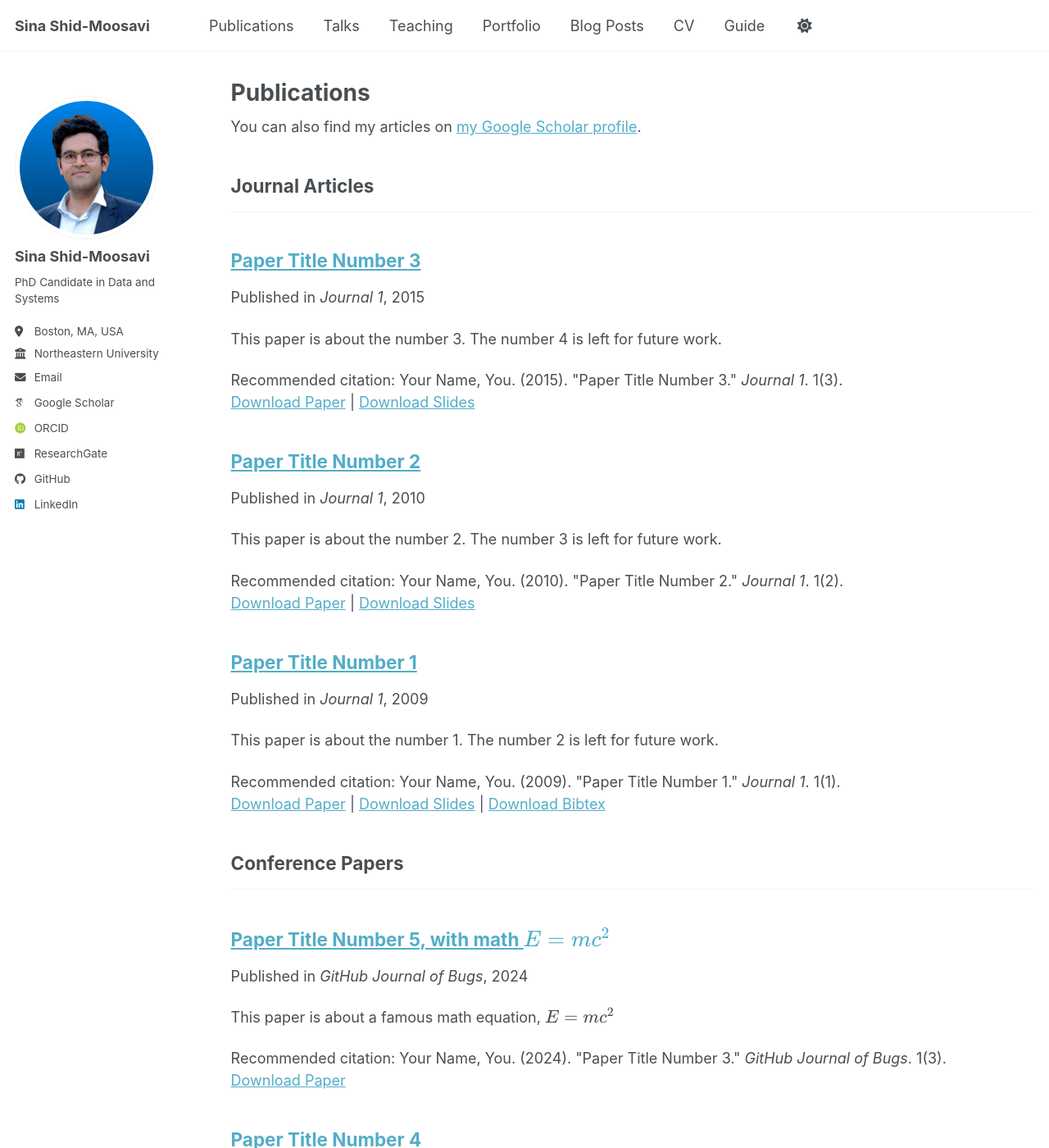
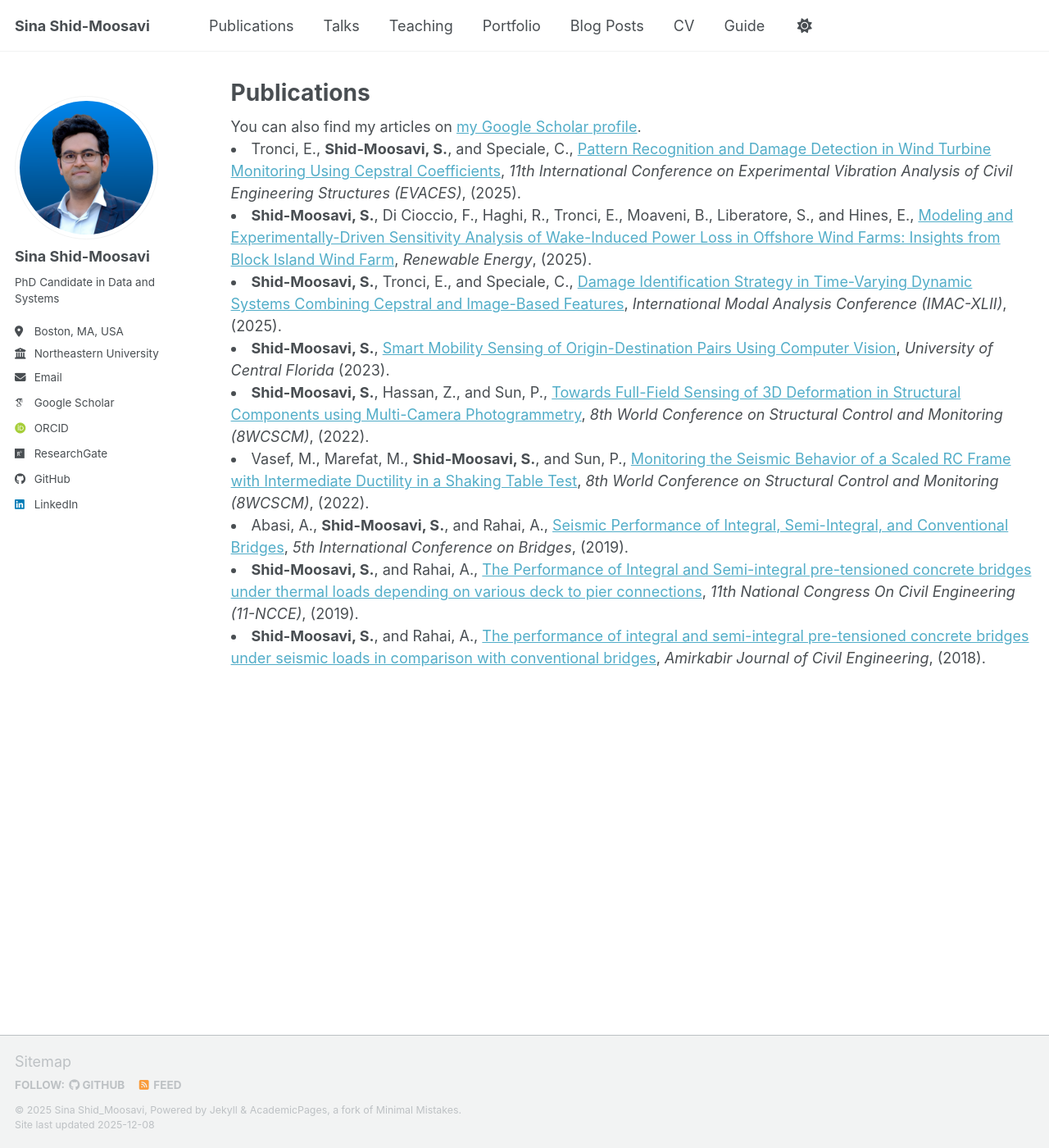
Before and after one commit to ShidMoosavi/ShidMoosavi.github.io, a Jekyll site: the page built from _pages/publications.html, in a window 1280 px wide and 1400 px high. Shown: the whole window at 82% size. Built offline with Jekyll 4.4.1, drawn with Linux system fonts in a browser that asks for light colours; some web fonts are replaced; a script bundle is joined from its source files by our own code; library files that are not in the unit come from our copies; some of the changed text lies outside the part shown.

Commit message:
Add new publications to the publications page

```diff
--- a/_pages/publications.html
+++ b/_pages/publications.html
@@ -9,10 +9,48 @@ author_profile: true
   <div class="wordwrap">You can also find my articles on <a href="{{site.author.googlescholar}}">my Google Scholar profile</a>.</div>
 {% endif %}
 
-{% include base_path %}
+
+<li>Tronci, E., <strong>Shid-Moosavi, S.</strong>, and Speciale, C.,
+                <a href = https://doi.org/10.1007/978-3-031-96106-9_101>Pattern Recognition and Damage Detection in Wind Turbine Monitoring Using Cepstral Coefficients</a>, <i>11th International Conference on Experimental Vibration Analysis of Civil Engineering Structures (EVACES)</i>, (2025).
+              </li>
+
+              <li><strong>Shid-Moosavi, S.</strong>, Di Cioccio, F., Haghi, R., Tronci, E., Moaveni, B., Liberatore, S., and Hines, E.,
+                <a href = https://doi.org/10.1016/j.renene.2024.122126>Modeling and Experimentally-Driven Sensitivity Analysis of Wake-Induced Power Loss in Offshore Wind Farms: Insights from Block Island Wind Farm</a>, <i>Renewable Energy</i>, (2025).
+              </li>
+
+              <li><strong>Shid-Moosavi, S.</strong>, Tronci, E., and Speciale, C.,
+                <a href = https://doi.org/10.13052/97887-438-0147-4_6>Damage Identification Strategy in Time-Varying Dynamic Systems Combining Cepstral and Image-Based Features</a>, <i>International Modal Analysis Conference (IMAC-XLII)</i>, (2025).
+              </li>
+
+              <li><strong>Shid-Moosavi, S.</strong>,
+                <a href = https://stars.library.ucf.edu/etd2020/1760/>Smart Mobility Sensing of Origin-Destination Pairs Using Computer Vision</a>, <i>University of Central Florida</i> (2023).
+              </li>
+
+              <li><strong>Shid-Moosavi, S.</strong>, Hassan, Z., and Sun, P.,
+                <a href = https://www.researchgate.net/publication/366581669_Towards_Full-Field_Sensing_of_3D_Deformation_in_Structural_Components_using_Multi-Camera_Photogrammetry>Towards Full-Field Sensing of 3D Deformation in Structural Components using Multi-Camera Photogrammetry</a>, <i>8th World Conference on Structural Control and Monitoring (8WCSCM)</i>, (2022).
+              </li>
+
+              <li>Vasef, M., Marefat, M., <strong>Shid-Moosavi, S.</strong>, and Sun, P.,
+                <a href = https://arxiv.org/abs/2403.01587>Monitoring the Seismic Behavior of a Scaled RC Frame with Intermediate Ductility in a Shaking Table Test</a>, <i>8th World Conference on Structural Control and Monitoring (8WCSCM)</i>, (2022).
+              </li>
+
+              <li>Abasi, A., <strong>Shid-Moosavi, S.</strong>, and Rahai, A.,
+                <a href = https://www.researchgate.net/publication/341909051_Seismic_Performance_of_Integral_Semi-Integral_and_Conventional_Bridges>Seismic Performance of Integral, Semi-Integral, and Conventional Bridges</a>, <i>5th International Conference on Bridges</i>, (2019).
+              </li>
+
+              <li><strong>Shid-Moosavi, S.</strong>, and Rahai, A.,
+                <a href = https://www.researchgate.net/publication/334064146_The_Performance_of_Integral_and_Semi-integral_pre-tensioned_concrete_bridges_under_thermal_loads_depending_on_various_deck_to_pier_connections>The Performance of Integral and Semi-integral pre-tensioned concrete bridges under thermal loads depending on various deck to pier connections</a>, <i>11th National Congress On Civil Engineering (11-NCCE)</i>, (2019).
+              </li>
+
+              <li><strong>Shid-Moosavi, S.</strong>, and Rahai, A.,
+                <a href = https://ajce.aut.ac.ir/article_2909_0.html>The performance of integral and semi-integral pre-tensioned concrete bridges under seismic loads in comparison with conventional bridges</a>, <i>Amirkabir Journal of Civil Engineering</i>, (2018).
+              </li>
+
+            </ul>
+<!-- {% include base_path %} -->
 
 <!-- New style rendering if publication categories are defined -->
-{% if site.publication_category %}
+<!-- {% if site.publication_category %}
   {% for category in site.publication_category  %}
     {% assign title_shown = false %}
     {% for post in site.publications reversed %}
@@ -30,4 +68,4 @@ author_profile: true
   {% for post in site.publications reversed %}
     {% include archive-single.html %}
   {% endfor %}
-{% endif %}
+{% endif %} -->
```
